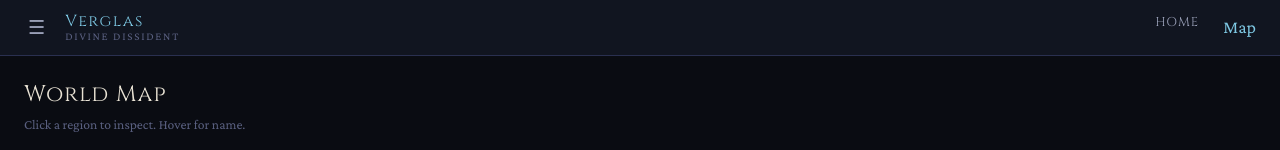
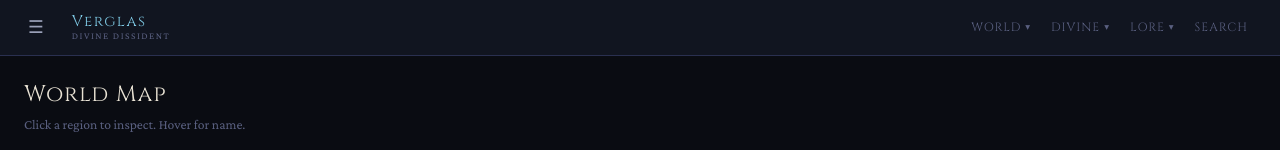
Before and after one commit to SafiaNassiri/lore-compendium, a React (Vite) app: page /verglas-compendium/map in a window 1280 px wide. Shown: the top 150 px of the page. Built offline with nearby package versions, Linux system fonts and the light colour scheme.

Commit message:
feat: search — full-text search across all entry fields

```diff
--- a/src/App.jsx
+++ b/src/App.jsx
@@ -13,6 +13,7 @@ import Locations from './pages/Locations'
 import Regions from './pages/Regions'
 import Admin from './pages/Admin'
 import AdminLogin from './pages/AdminLogin'
+import Search from './pages/Search'
 
 export default function App() {
   return (
@@ -31,6 +32,7 @@ export default function App() {
           <Route path="/locations"   element={<Locations />} />
           <Route path="/admin"       element={<Admin />} />
           <Route path="/admin/login" element={<AdminLogin />} />
+          <Route path="/search" element={<Search />} />
           <Route path="*"            element={<NotFound />} />
         </Routes>
       </Layout>
--- a/src/components/Header.jsx
+++ b/src/components/Header.jsx
@@ -1,5 +1,95 @@
-import { NavLink } from 'react-router-dom'
+import { NavLink, useNavigate } from 'react-router-dom'
+import { useState, useRef } from 'react'
 import styles from './Header.module.css'
+
+const NAV = [
+    {
+        label: 'World',
+        children: [
+        { to: '/map',      label: 'World Map'    },
+        { to: '/regions',  label: 'Regions'      },
+        { to: '/timeline', label: 'Timeline'     },
+        ]
+    },
+    {
+        label: 'Divine',
+        children: [
+        { to: '/gods',        label: 'Living Gods'  },
+        { to: '/family-tree', label: 'Lineage Tree' },
+        { to: '/factions',    label: 'Factions'     },
+        ]
+    },
+    {
+        label: 'Lore',
+        children: [
+        { to: '/articles',   label: 'All Entries'  },
+        { to: '/characters', label: 'Characters'   },
+        { to: '/locations',  label: 'Locations'    },
+        ]
+    },
+    {
+        label: 'Search',
+        to: '/search',
+    },
+]
+
+function Dropdown({ item }) {
+    const [open, setOpen] = useState(false)
+    const timer = useRef(null)
+
+    const handleEnter = () => {
+        clearTimeout(timer.current)
+        setOpen(true)
+    }
+
+    const handleLeave = () => {
+        timer.current = setTimeout(() => setOpen(false), 120)
+    }
+
+    // Single link — no dropdown
+    if (item.to) {
+        return (
+        <NavLink
+            to={item.to}
+            className={({ isActive }) =>
+            `${styles.navLink} ${isActive ? styles.navLinkActive : ''}`
+            }
+        >
+            {item.label}
+        </NavLink>
+        )
+    }
+
+    return (
+        <div
+        className={styles.dropdownWrap}
+        onMouseEnter={handleEnter}
+        onMouseLeave={handleLeave}
+        >
+        <button className={`${styles.navLink} ${styles.dropdownTrigger}`}>
+            {item.label}
+            <span className={`${styles.caret} ${open ? styles.caretOpen : ''}`}>▾</span>
+        </button>
+
+        {open && (
+            <div className={styles.dropdown}>
+            {item.children.map(child => (
+                <NavLink
+                key={child.to}
+                to={child.to}
+                className={({ isActive }) =>
+                    `${styles.dropdownLink} ${isActive ? styles.dropdownLinkActive : ''}`
+                }
+                onClick={() => setOpen(false)}
+                >
+                {child.label}
+                </NavLink>
+            ))}
+            </div>
+        )}
+        </div>
+    )
+}
 
 export default function Header({ sidebarOpen, setSidebarOpen }) {
     return (
@@ -9,23 +99,18 @@ export default function Header({ sidebarOpen, setSidebarOpen }) {
             onClick={() => setSidebarOpen(o => !o)}
             aria-label="Toggle sidebar"
         >
-            <span className={sidebarOpen ? styles.iconClose : styles.iconMenu}>
             {sidebarOpen ? '✕' : '☰'}
-            </span>
         </button>
 
-        <div className={styles.title}>
+        <NavLink to="/" className={styles.brand}>
             <span className={styles.titleMain}>Verglas</span>
             <span className={styles.titleSub}>Divine Dissident</span>
-        </div>
+        </NavLink>
 
         <nav className={styles.nav}>
-            <NavLink to="/" className={({ isActive }) => isActive ? styles.navLinkActive : styles.navLink}>
-            Home
-            </NavLink>
-            <NavLink to="/map" className={({ isActive }) => isActive ? styles.navLinkActive : styles.navLink}>
-            Map
-            </NavLink>
+            {NAV.map(item => (
+            <Dropdown key={item.label} item={item} />
+            ))}
         </nav>
         </header>
     )
--- a/src/components/Header.module.css
+++ b/src/components/Header.module.css
@@ -8,7 +8,7 @@
     border-bottom: 1px solid var(--color-border);
     display: flex;
     align-items: center;
-    gap: var(--space-md);
+    gap: var(--space-lg);
     padding: 0 var(--space-lg);
     z-index: 100;
 }
@@ -18,29 +18,30 @@
     border: none;
     cursor: pointer;
     color: var(--color-text-secondary);
-    font-size: 1.2rem;
+    font-size: 1.1rem;
     padding: var(--space-xs);
     transition: color 0.2s;
+    flex-shrink: 0;
     line-height: 1;
 }
 .menuBtn:hover { color: var(--color-frost); }
 
-.iconMenu, .iconClose { display: block; }
-
-.title {
+.brand {
     display: flex;
     flex-direction: column;
     line-height: 1.1;
+    flex-shrink: 0;
+    text-decoration: none;
 }
 .titleMain {
     font-family: var(--font-display);
-    font-size: 1rem;
+    font-size: 0.95rem;
     color: var(--color-frost);
     letter-spacing: 0.1em;
 }
 .titleSub {
     font-family: var(--font-body);
-    font-size: 0.7rem;
+    font-size: 0.6rem;
     color: var(--color-text-muted);
     letter-spacing: 0.15em;
     text-transform: uppercase;
@@ -49,16 +50,83 @@
 .nav {
     margin-left: auto;
     display: flex;
-    gap: var(--space-lg);
+    align-items: center;
+    gap: var(--space-xs);
 }
+
+/* Shared nav link style */
 .navLink {
     font-family: var(--font-display);
-    font-size: 0.8rem;
+    font-size: 0.75rem;
     letter-spacing: 0.08em;
+    text-transform: uppercase;
+    color: var(--color-text-muted);
+    padding: var(--space-xs) var(--space-sm);
+    border-radius: var(--radius-sm);
+    transition: color 0.2s, background 0.2s;
+    white-space: nowrap;
+    text-decoration: none;
+}
+.navLink:hover  { color: var(--color-text-primary); background: var(--color-surface); }
+.navLinkActive  { color: var(--color-frost); background: var(--color-surface); }
+
+/* Dropdown trigger */
+.dropdownWrap {
+    position: relative;
+}
+
+.dropdownTrigger {
+    background: none;
+    border: none;
+    cursor: pointer;
+    display: flex;
+    align-items: center;
+    gap: 4px;
+}
+
+.caret {
+    font-size: 0.6rem;
+    transition: transform 0.15s;
+    display: inline-block;
+    color: var(--color-text-muted);
+}
+.caretOpen {
+    transform: rotate(180deg);
+}
+
+/* Dropdown menu */
+.dropdown {
+    position: absolute;
+    top: calc(100% + 8px);
+    right: 0;
+    min-width: 160px;
+    background: var(--color-deep);
+    border: 1px solid var(--color-border);
+    border-radius: var(--radius-md);
+    overflow: hidden;
+    box-shadow: 0 8px 24px rgba(0,0,0,0.4);
+    display: flex;
+    flex-direction: column;
+    z-index: 200;
+}
+
+.dropdownLink {
+    font-family: var(--font-display);
+    font-size: 0.75rem;
+    letter-spacing: 0.07em;
+    text-transform: uppercase;
     color: var(--color-text-secondary);
-    text-transform: uppercase;
-    transition: color 0.2s;
+    padding: var(--space-sm) var(--space-md);
+    text-decoration: none;
+    transition: background 0.15s, color 0.15s;
+    border-left: 2px solid transparent;
 }
-.navLink:hover, .navLinkActive {
+.dropdownLink:hover {
+    background: var(--color-surface);
+    color: var(--color-text-primary);
+}
+.dropdownLinkActive {
     color: var(--color-frost);
+    border-left-color: var(--color-frost);
+    background: var(--color-surface);
 }
--- a/src/components/Sidebar.jsx
+++ b/src/components/Sidebar.jsx
@@ -24,6 +24,7 @@ const NAV = [
         { to: '/articles',   label: 'Articles' },
         { to: '/characters', label: 'Characters' },
         { to: '/locations',  label: 'Locations' },
+        { to: '/search', label: 'Search' },
         ]
     },
     {
--- a/src/context/AdminContext.jsx
+++ b/src/context/AdminContext.jsx
@@ -3,7 +3,7 @@ import { createContext, useContext, useState, useEffect } from 'react'
 const AdminContext = createContext(null)
 
 const ADMIN_KEY  = 'verglas_admin'
-const PASSWORD   = 'dissident'   // change this to whatever you want
+const PASSWORD   = 'dissident'
 
 export function AdminProvider({ children }) {
     const [isAdmin, setIsAdmin] = useState(() => {
--- /dev/null
+++ b/src/pages/Search.jsx
@@ -0,0 +1,53 @@
+import { useState, useMemo } from 'react'
+import { getAll } from '../data/utils'
+import EntryCard from '../components/EntryCard'
+import styles from './Search.module.css'
+
+export default function Search() {
+    const [query, setQuery] = useState('')
+
+    const results = useMemo(() => {
+        const q = query.trim().toLowerCase()
+        if (!q) return []
+        return getAll().filter(e =>
+        e.title.toLowerCase().includes(q)       ||
+        e.summary.toLowerCase().includes(q)     ||
+        e.content.toLowerCase().includes(q)     ||
+        e.tags.some(t => t.toLowerCase().includes(q)) ||
+        e.type.toLowerCase().includes(q)
+        )
+    }, [query])
+
+    return (
+        <div className={styles.page}>
+        <div className={styles.header}>
+            <h1 className={styles.title}>Search</h1>
+            <input
+            className={styles.input}
+            type="text"
+            placeholder="Search all lore…"
+            value={query}
+            onChange={e => setQuery(e.target.value)}
+            autoFocus
+            />
+        </div>
+
+        {query.trim() === '' && (
+            <p className={styles.hint}>Start typing to search across all entries, tags, and content.</p>
+        )}
+
+        {query.trim() !== '' && results.length === 0 && (
+            <p className={styles.empty}>No results for "<strong>{query}</strong>".</p>
+        )}
+
+        {results.length > 0 && (
+            <>
+            <p className={styles.count}>{results.length} result{results.length !== 1 ? 's' : ''}</p>
+            <div className={styles.grid}>
+                {results.map(e => <EntryCard key={e.id} entry={e} />)}
+            </div>
+            </>
+        )}
+        </div>
+    )
+}
--- /dev/null
+++ b/src/pages/Search.module.css
@@ -0,0 +1,66 @@
+.page {
+    max-width: 900px;
+    margin: 0 auto;
+    padding: var(--space-xl) var(--space-lg);
+}
+
+.header {
+    margin-bottom: var(--space-xl);
+    display: flex;
+    flex-direction: column;
+    gap: var(--space-lg);
+}
+
+.title {
+    font-size: 1.8rem;
+    color: var(--color-text-primary);
+}
+
+.input {
+    font-family: var(--font-body);
+    font-size: 1.2rem;
+    background: var(--color-surface);
+    border: 1px solid var(--color-border);
+    border-bottom: 2px solid var(--color-frost-dim);
+    border-radius: var(--radius-sm);
+    color: var(--color-text-primary);
+    padding: var(--space-md) var(--space-lg);
+    outline: none;
+    width: 100%;
+    transition: border-color 0.2s;
+}
+.input:focus {
+    border-bottom-color: var(--color-frost);
+}
+.input::placeholder {
+    color: var(--color-text-muted);
+}
+
+.hint {
+    font-family: var(--font-body);
+    font-style: italic;
+    color: var(--color-text-muted);
+}
+
+.empty {
+    font-family: var(--font-body);
+    color: var(--color-text-muted);
+}
+.empty strong {
+    color: var(--color-text-secondary);
+}
+
+.count {
+    font-family: var(--font-display);
+    font-size: 0.7rem;
+    letter-spacing: 0.15em;
+    text-transform: uppercase;
+    color: var(--color-text-muted);
+    margin-bottom: var(--space-md);
+}
+
+.grid {
+    display: grid;
+    grid-template-columns: 1fr;
+    gap: var(--space-md);
+}
```
